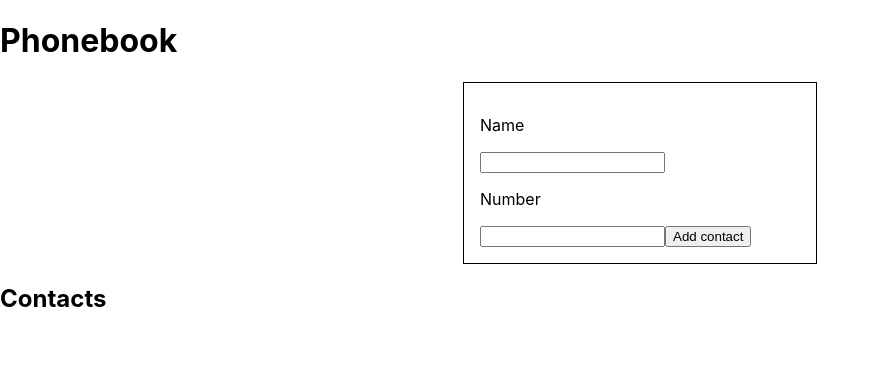
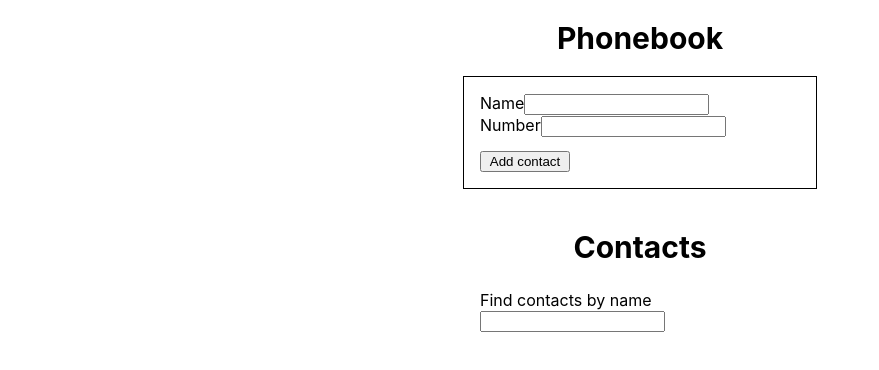
Before and after one commit to Svitlo-for/goit-react-hw-02-phonebook, a React (Create React App) app: page / in a window 1280 px wide. Shown: the top 370 px of the page, without its empty margins (0-879 px from the left). Built offline with nearby package versions, Linux system fonts and the light colour scheme.

Commit message:
add-tasks

```diff
--- a/package.json
+++ b/package.json
@@ -7,6 +7,7 @@
     "@testing-library/jest-dom": "^5.16.3",
     "@testing-library/react": "^12.1.4",
     "@testing-library/user-event": "^13.5.0",
+    "nanoid": "^5.0.1",
     "react": "^18.1.0",
     "react-dom": "^18.1.0",
     "react-scripts": "5.0.1",
--- a/src/components/App.jsx
+++ b/src/components/App.jsx
@@ -1,34 +1,53 @@
 import { Component } from 'react';
-import { Wrapper } from './App.styled';
+import { StyledFormContainer, StyledWrapperContacts } from './App.styled';
+import { ContactForm } from './ContactForm/ContactForm';
+// import { nanoid } from 'nanoid';
+
+// const id = nanoid();
 
 export class App extends Component {
   state = {
-    contacts: [],
-    name: '',
+    contacts: [
+      { id: 'id-1', name: 'Rosie Simpson', number: '459-12-56' },
+      { id: 'id-2', name: 'Hermione Kline', number: '443-89-12' },
+      { id: 'id-3', name: 'Eden Clements', number: '645-17-79' },
+      { id: 'id-4', name: 'Annie Copeland', number: '227-91-26' },
+    ],
   };
 
   handleSubmit = event => {
     event.preventDefault();
   };
 
+  handleAddContacts = contactData => {
+    const hasContactDuplicate = this.state.contacts.some(
+      contact => contact.name === contactData.name
+    );
+    if (hasContactDuplicate) {
+      alert(`Oops! Contact with name ${contactData.name} already exists`);
+      return;
+    }
+
+    this.setState(prevState => {
+      return {
+        contacts: [contactData, ...prevState.contacts],
+      };
+    });
+  };
+
   render() {
     return (
-      <form onSubmit={this.handleSubmit}>
-        <h1>Phonebook</h1>
-        <Wrapper>
+      <StyledFormContainer>
+        <h1 className="title">Phonebook</h1>
+        <ContactForm handleAddContacts={this.handleAddContacts} />
+        <StyledWrapperContacts>
+          <h2 className="title">Contacts</h2>
           <label>
-            <p>Name</p>
+            Find contacts by name
             <input type="text" name="name" required />
           </label>
-          <label>
-            <p>Number</p>
-            <input type="text" name="name" required />
-          </label>
-          <button>Add contact</button>
-        </Wrapper>
-        <h2>Contacts</h2>
-        <ul></ul>
-      </form>
+        </StyledWrapperContacts>
+      </StyledFormContainer>
     );
   }
 }
--- a/src/components/App.styled.js
+++ b/src/components/App.styled.js
@@ -1,7 +1,37 @@
 import styled from 'styled-components';
 
-export const Wrapper = styled.div`
-  border: 1px solid black;
+export const StyledFormContainer = styled.div`
+  max-width: 1200px;
+  width: 100%;
+  margin: 0 auto;
+
+  .title {
+    text-align: center;
+    font-size: 30px;
+  }
+
+  .wrapperPhonebook {
+    display: flex;
+    flex-direction: column;
+    border: 1px solid black;
+    margin: 0 auto;
+    padding: 1em 1em;
+    width: 320px;
+  }
+
+  .btn {
+    display: flex;
+    justify-content: center;
+    width: 90px;
+    margin-top: 1em;
+    &:hover,
+    &:focus {
+      background-color: lightyellow;
+    }
+  }
+`;
+
+export const StyledWrapperContacts = styled.div`
   margin: 0 auto;
   padding: 1em 1em;
   width: 320px;
--- /dev/null
+++ b/src/components/ContactForm/ContactForm.jsx
@@ -0,0 +1,57 @@
+import { Component } from 'react';
+
+export class ContactForm extends Component {
+  state = {
+    name: '',
+    number: '',
+  };
+  handleInputChange = event => {
+    this.setState({
+      [event.target.name]: event.target.value,
+    });
+  };
+
+  handleSubmit = event => {
+    event.preventDefault();
+    const contactData = {
+      ...this.state,
+    };
+
+    this.props.handleAddContacts(contactData);
+
+    this.setState({
+      name: '',
+      number: '',
+    });
+  };
+
+  render() {
+    return (
+      <form onSubmit={this.handleSubmit} className="wrapperPhonebook">
+        <label>
+          Name
+          <input
+            onChange={this.handleInputChange}
+            value={this.state.name}
+            type="text"
+            name="name"
+            required
+          />
+        </label>
+        <label>
+          Number
+          <input
+            onChange={this.handleInputChange}
+            value={this.state.number}
+            type="tel"
+            name="number"
+            required
+          />
+        </label>
+        <button type="submit" className="btn">
+          Add contact
+        </button>
+      </form>
+    );
+  }
+}
--- /dev/null
+++ b/src/components/ContactForm/ContactForm.styled.js
@@ -0,0 +1 @@
+// import styled from 'styled-components';
```
Also changed, not shown: src/components/ContactBook/ContactBook.jsx (added, +7 -0 lines), 1 other file (tests, documents, lock files or other folders).
